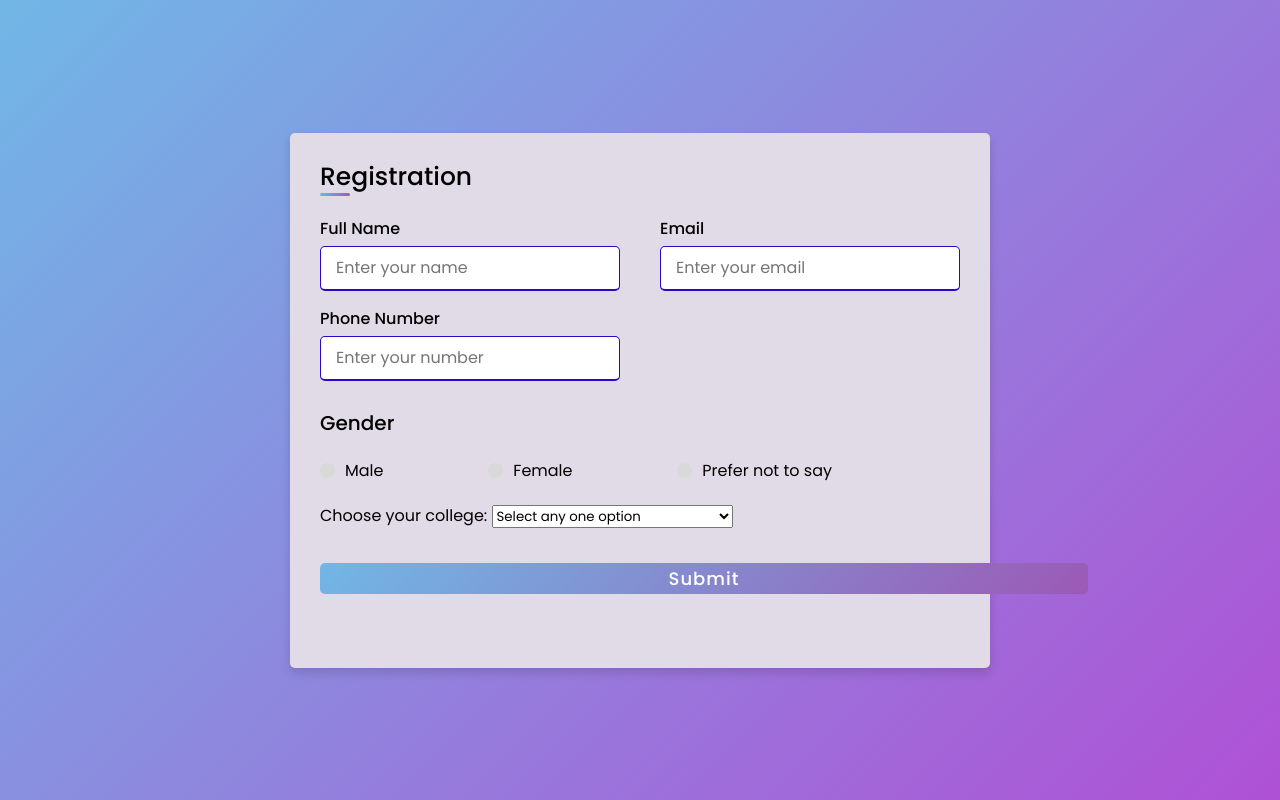
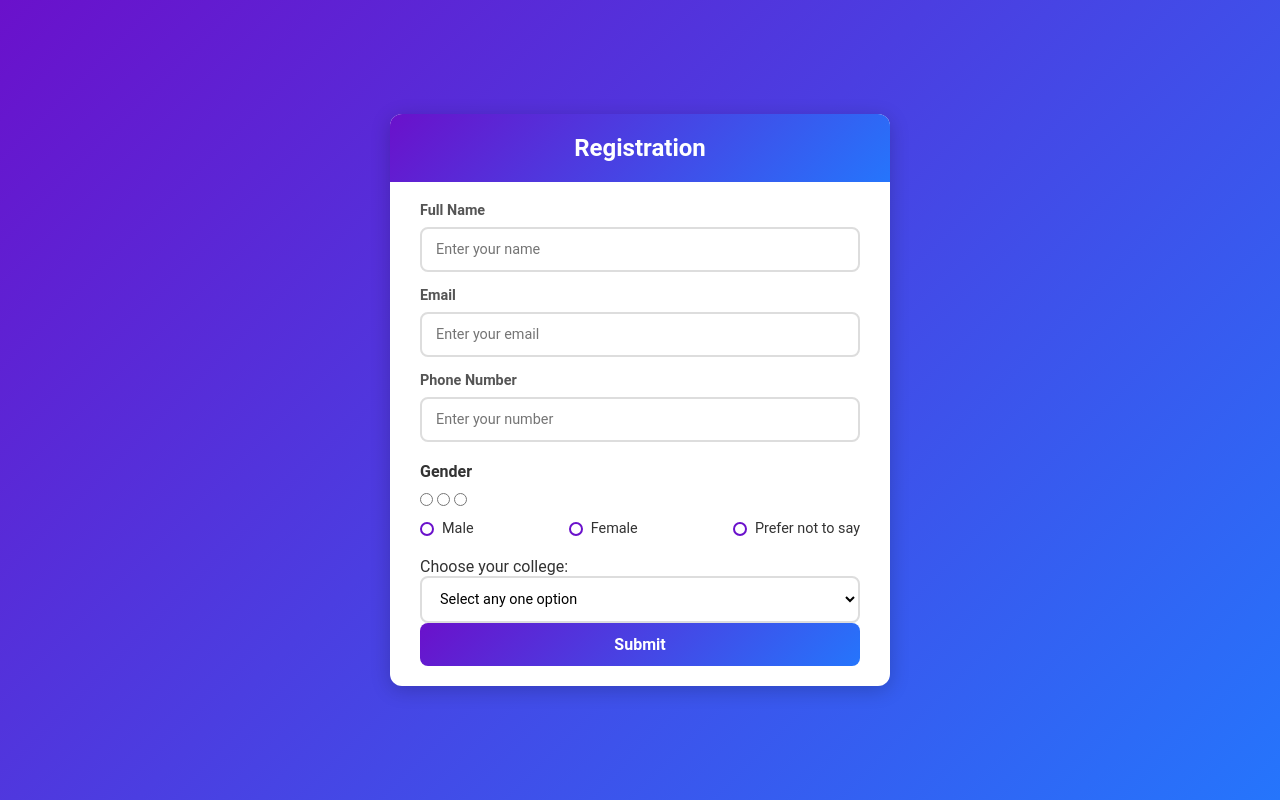
Before and after one commit to sonu36437/sabba0, a plain HTML site: page index.html in a window 1280 px wide. Drawn offline with Linux system fonts and the light colour scheme.

Commit message:
Update style.css

```diff
--- a/style.css
+++ b/style.css
@@ -1,150 +1,168 @@
-/* Importing Google Fonts - Poppins */
-@import url('https://fonts.googleapis.com/css2?family=Poppins:wght@200;300;400;500;600;700&display=swap');
+
+/* General Reset */
 * {
   margin: 0;
   padding: 0;
   box-sizing: border-box;
-  font-family: 'Poppins', sans-serif;
+  font-family: 'Roboto', sans-serif;
 }
 
 body {
-  height: 100vh;
   display: flex;
   justify-content: center;
   align-items: center;
-  padding: 10px;
-  background: linear-gradient(135deg, #71b7e6, #af51d5);
+  min-height: 100vh;
+  background: linear-gradient(135deg, #6a11cb, #2575fc);
+  color: #333;
 }
+
 .container {
-  max-width: 700px;
+  width: 90%;
+  max-width: 500px;
+  background: #fff;
+  border-radius: 12px;
+  box-shadow: 0 4px 20px rgba(0, 0, 0, 0.2);
+  overflow: hidden;
+  animation: fadeIn 0.6s ease;
+}
+
+@keyframes fadeIn {
+  from {
+    transform: translateY(-30px);
+    opacity: 0;
+  }
+  to {
+    transform: translateY(0);
+    opacity: 1;
+  }
+}
+
+.title {
+  background: #6a11cb;
+  background: linear-gradient(135deg, #6a11cb, #2575fc);
+  color: #fff;
+  text-align: center;
+  font-size: 1.5rem;
+  font-weight: bold;
+  padding: 20px;
+}
+
+.content {
+  padding: 20px 30px;
+}
+
+.user-details,
+.gender-details {
+  margin-bottom: 20px;
+}
+
+.input-box {
+  margin-bottom: 15px;
+}
+
+.details {
+  font-weight: bold;
+  margin-bottom: 8px;
+  display: block;
+  font-size: 0.9rem;
+  color: #555;
+}
+
+input[type="text"],
+input[type="email"],
+select {
   width: 100%;
-  background-color: #e0dbe7;
-  padding: 25px 30px;
-  border-radius: 5px;
-  box-shadow: 0 5px 10px rgba(12, 12, 12, 0.15);
+  border: 2px solid #ddd;
+  border-radius: 8px;
+  padding: 12px 14px;
+  font-size: 0.9rem;
+  transition: border-color 0.3s;
 }
-.container .title {
-  font-size: 25px;
-  font-weight: 500;
-  position: relative;
+
+input:focus,
+select:focus {
+  border-color: #6a11cb;
+  outline: none;
 }
-.container .title::before {
-  content: "";
-  position: absolute;
-  left: 0;
-  bottom: 0;
-  height: 3px;
-  width: 30px;
-  border-radius: 5px;
-  background: linear-gradient(135deg, #71b7e6, #9b59b6);
+
+select {
+  background: #fff;
 }
-.content form .user-details {
+
+.gender-title {
+  font-size: 1rem;
+  margin-bottom: 10px;
+  display: block;
+  font-weight: bold;
+}
+
+.category {
   display: flex;
-  flex-wrap: wrap;
   justify-content: space-between;
-  margin: 20px 0 12px 0;
+  margin-top: 10px;
 }
-form .user-details .input-box {
-  margin-bottom: 15px;
-  width: calc(100% / 2 - 20px);
-}
-form .input-box span.details {
-  display: flex;
-  font-weight: 500;
-  margin-bottom: 5px;
-}
-.user-details .input-box input {
-  height: 45px;
-  width: 100%;
-  outline: none;
-  font-size: 16px;
-  border-radius: 5px;
-  padding-left: 15px;
-  border: 1px solid #2b07ca;
-  border-bottom-width: 2px;
-  transition: all 0.3s ease;
-}
-.user-details .input-box input:focus,
-.user-details .input-box input:valid {
-  border-color: #9b59b6;
-}
-form .gender-details .gender-title {
-  font-size: 20px;
-  font-weight: 500;
-}
-form .category {
-  display: flex;
-  width: 80%;
-  margin: 20px 0;
-  justify-content: space-between;
-}
-form .category label {
+
+label {
   display: flex;
   align-items: center;
+  gap: 8px;
   cursor: pointer;
 }
-form .category label .dot {
-  height: 15px;
-  width: 15px;
+
+.dot {
+  width: 14px;
+  height: 14px;
+  border: 2px solid #6a11cb;
   border-radius: 50%;
-  margin-right: 10px;
-  background: #d9d9d9;
-  border: 5px solid transparent;
-  transition: all 0.3s ease;
+  display: inline-block;
+  transition: background 0.3s;
 }
-#dot-1:checked~.category label .one,
-#dot-2:checked~.category label .two,
-#dot-3:checked~.category label .three {
-  background: #9b59b6;
-  border-color: #d9d9d9;
+
+input[type="radio"]:checked + .dot {
+  background: #6a11cb;
 }
-form input[type="radio"] {
-  display: none;
+
+.gender {
+  font-size: 0.9rem;
 }
-form .button {
-  height:45px;
-  margin: 35px 0
 
+button,
+input[type="submit"] {
+  width: 100%;
+  background: linear-gradient(135deg, #6a11cb, #2575fc);
+  border: none;
+  border-radius: 8px;
+  padding: 12px;
+  color: #fff;
+  font-size: 1rem;
+  font-weight: bold;
+  cursor: pointer;
+  transition: background 0.3s ease;
 }
-form .button input {
-  height: 70%;
-  width: 120%;
-  border-radius: 5px;
-  border: none;
-  color: #fff;
-  font-size: 18px;
-  font-weight: 500;
-  letter-spacing: 1px;
-  cursor: pointer;
-  transition: all 0.3s ease;
-  background: linear-gradient(135deg, #71b7e6, #9b59b6);
+
+button:hover,
+input[type="submit"]:hover {
+  background: linear-gradient(135deg, #2575fc, #6a11cb);
 }
-form .button input:hover {
-  background: linear-gradient(-135deg, #810434, #59b6b6);
-}
-/* Responsive media query code for mobile devices */
-@media(max-width: 584px) {
-  .container {
-    max-width: 100%;
+
+/* Responsive Design */
+@media (max-width: 480px) {
+  .content {
+    padding: 15px;
   }
-  form .user-details .input-box {
-    margin-bottom: 15px;
-    width: 100%;
+
+  .title {
+    font-size: 1.3rem;
   }
-  form .category {
-    width: 100%;
+
+  input[type="text"],
+  input[type="email"],
+  select {
+    padding: 10px;
+    font-size: 0.85rem;
   }
-  .content form .user-details {
-    max-height: 300px;
-    overflow-y: scroll;
-  }
-  .user-details::-webkit-scrollbar {
-    width: 5px;
-  }
-}
-/* Responsive media query code for mobile devices */
-@media(max-width: 459px) {
-  .container .content .category {
+
+  .category {
     flex-direction: column;
   }
 }
```
